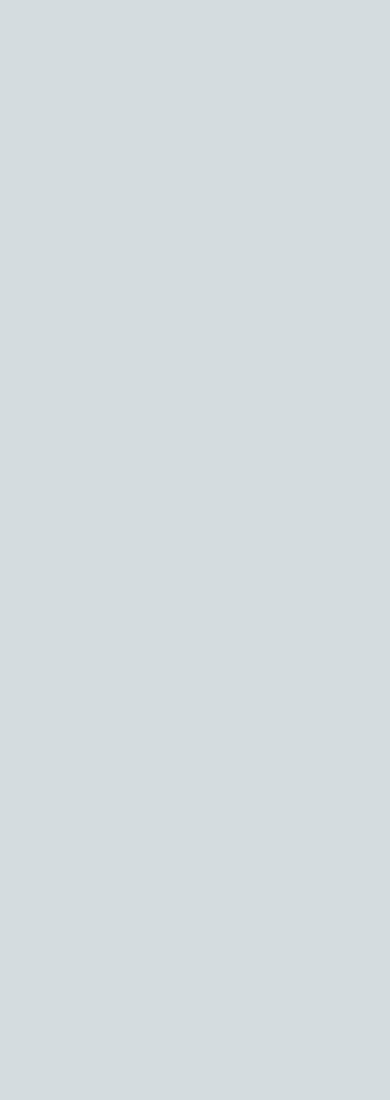
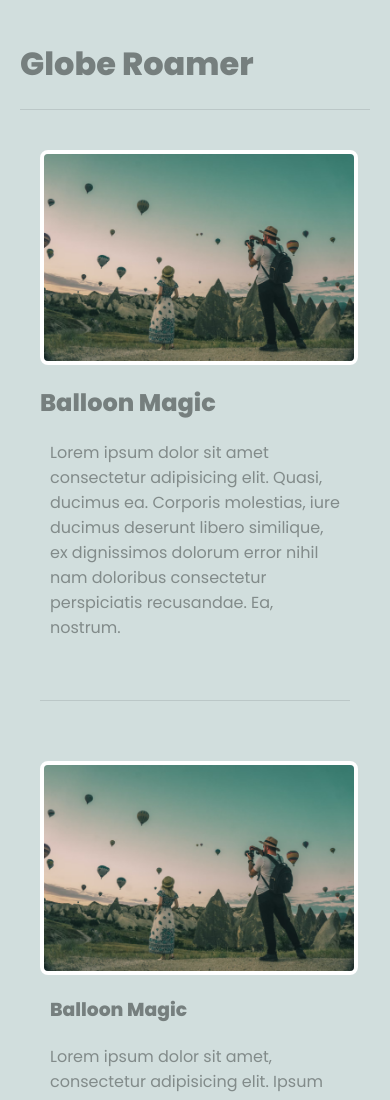
Before and after one commit to haiderali0509/Multi-Column-Layout, a plain HTML site: page index.html in a window 390 px wide. Shown: the top 1100 px of the page. Before the commit the page ends 844 px from the top, so only its background shows below. Drawn offline with Linux system fonts and the light colour scheme.

Commit message:
make all layout and add responsiveness

```diff
--- a/index.html
+++ b/index.html
@@ -7,6 +7,38 @@
   <link rel="stylesheet" href="styles.css">
 </head>
 <body>
-
+  <header>
+    <h1>Globe Roamer</h1>
+  </header>
+  <main class="grid-container">
+    <article class="featured">
+      <img src="./img/1.png" alt="featured img">
+      <div>
+        <h2>Balloon Magic</h2>
+        <p>Lorem ipsum dolor sit amet consectetur adipisicing elit. Quasi, ducimus ea. Corporis molestias, iure ducimus deserunt libero similique, ex dignissimos dolorum error nihil nam doloribus consectetur perspiciatis recusandae. Ea, nostrum.</p>
+      </div>
+    </article>
+    <article>
+      <img src="./img/1.png" alt="article img">
+      <div>
+        <h3>Balloon Magic</h3>
+        <p>Lorem ipsum dolor sit amet, consectetur adipisicing elit. Ipsum deserunt error aut dolorem quisquam nesciunt fuga quis quae necessitatibus provident.</p>
+      </div>
+    </article>
+    <article>
+      <img src="./img/2.png" alt="article img">
+      <div>
+        <h3>Road To Freedom</h3>
+        <p>Lorem ipsum dolor sit amet consectetur adipisicing elit. Animi dolorem iste aperiam et consectetur laudantium molestias perferendis iusto modi vel!</p>
+      </div>
+    </article>
+    <article>
+      <img src="./img/3.png" alt="article img">
+      <div>
+        <h3>The Clear Blue</h3>
+        <p>Lorem, ipsum dolor sit amet consectetur adipisicing elit. Et nihil placeat, neque reiciendis quam voluptatum? Ipsam soluta quis error esse.</p>
+      </div>
+    </article>
+  </main>
 </body>
 </html>
--- a/styles.css
+++ b/styles.css
@@ -15,3 +15,46 @@ h1,h2,h3 {
 p {
   color: #828b8a;
 }
+header{
+  max-width: 1200px;
+  margin: 40px auto;
+  border-bottom: 1px solid #bbc7c7;
+}
+.grid-container{
+  display: grid;
+  grid-template-columns: 1fr 1fr 1fr;
+  gap: 60px;
+  max-width: 1200px;
+  margin: 20px auto;
+}
+.featured{
+  max-width: 1200px;
+  grid-column: span 3;
+  display: grid;
+  gap: 60px;
+  grid-template-columns: 1fr 1fr;
+  align-items: center;
+  border-bottom: 1px solid #bbc7c7;
+  padding-bottom: 40px;
+}
+.featured img,img{
+  width: 100%;
+  border: 4px solid #fff;
+  border-radius: 8px;
+}
+p,h3{
+  margin: 20px 10px;
+}
+@media screen and (max-width:980px) {
+  article{
+    grid-column:span 3;
+    display: grid;
+    gap: 60px;
+    grid-template-columns: 1fr 1fr;
+    align-items: center;
+  }
+  article,article.featured{
+    display: block;
+    margin: 0 20px;
+  }
+}
```
